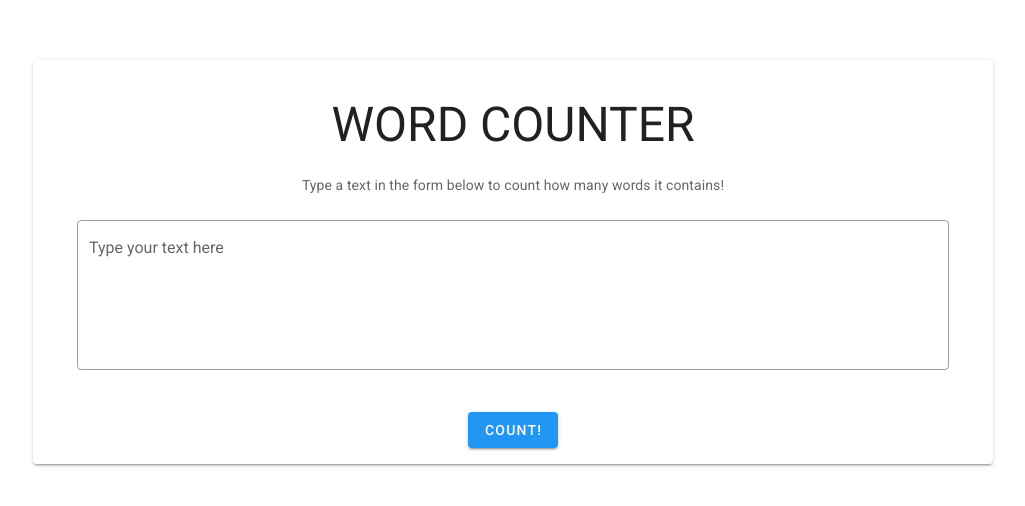
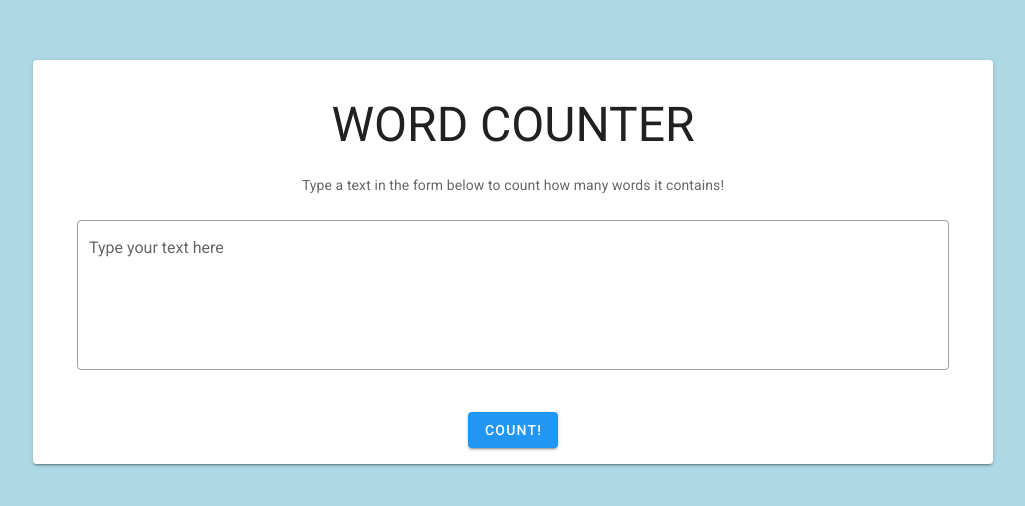
Before and after one commit to valves-ops/word-counter, a Vue app in the folder word-counter/: page /word-count in a window 1280 px wide. Shown: the part 138-644 px from the top of the page, without its empty margins (127-1152 px from the left). Built offline with nearby package versions, Linux system fonts and the light colour scheme.

Commit message:
Added more styling

```diff
--- a/word-counter/src/components/WordCounterWidget.vue
+++ b/word-counter/src/components/WordCounterWidget.vue
@@ -21,7 +21,7 @@
           </v-row>
           <transition name="slide-fade">
             <v-row v-if="countAvailable" class="justify-center py-5">
-              <v-chip>WORD COUNT: {{ wordCount }}</v-chip>
+              <v-chip color="green" text-color="white" large>WORD COUNT: {{ wordCount }}</v-chip>
             </v-row>
           </transition>
           <v-row justify="center">
--- a/word-counter/src/pages/WordCounter.vue
+++ b/word-counter/src/pages/WordCounter.vue
@@ -1,5 +1,5 @@
 <template>
-  <v-container fluid fill-height>
+  <v-container class="background-color" fluid fill-height>
     <WordCounterWidget></WordCounterWidget>
   </v-container>
 </template>
@@ -13,4 +13,9 @@ export default {
 }
 </script>
 
-<style></style>
+<style scoped>
+.background-color {
+  background-color: lightblue;
+}
+</style>
+>
```
